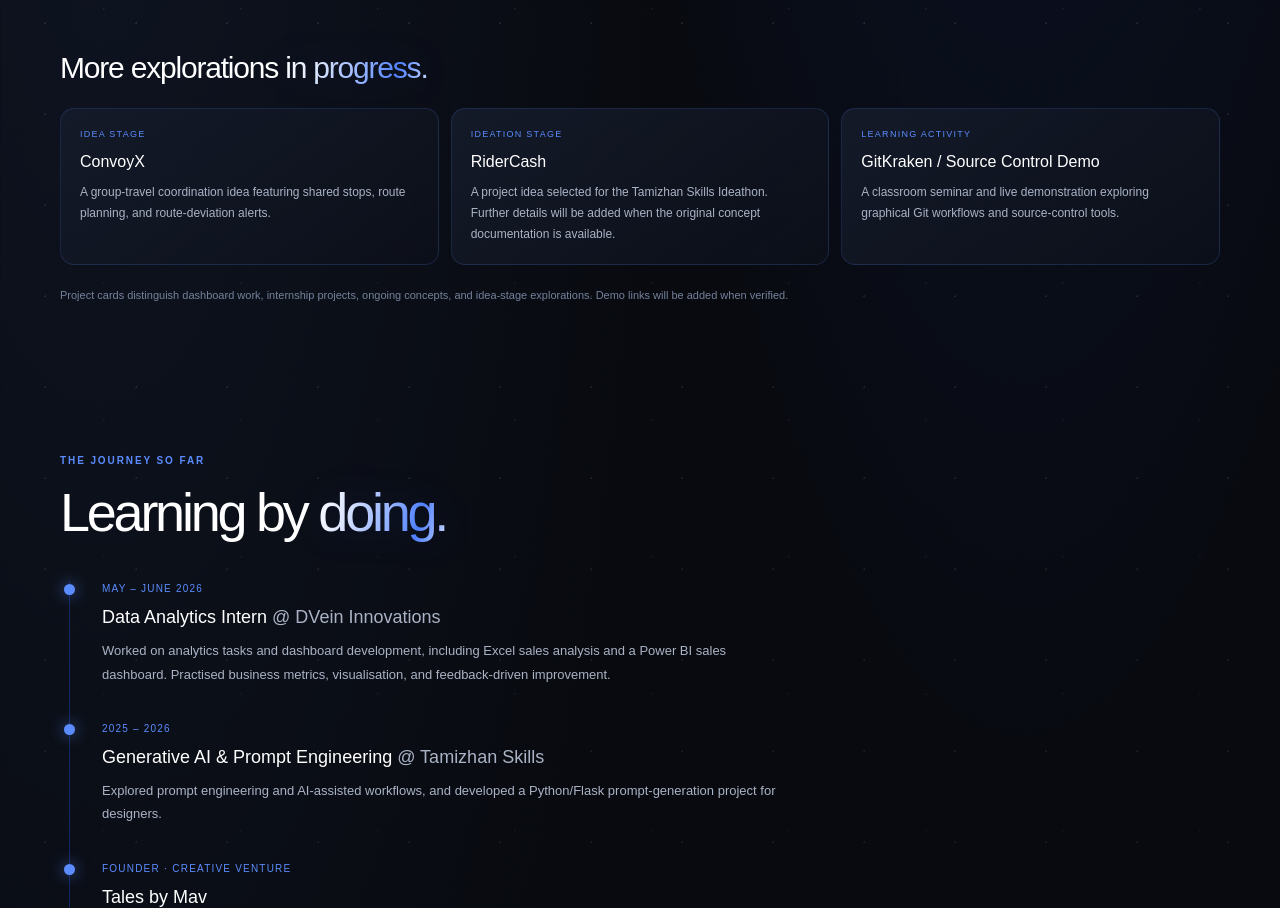
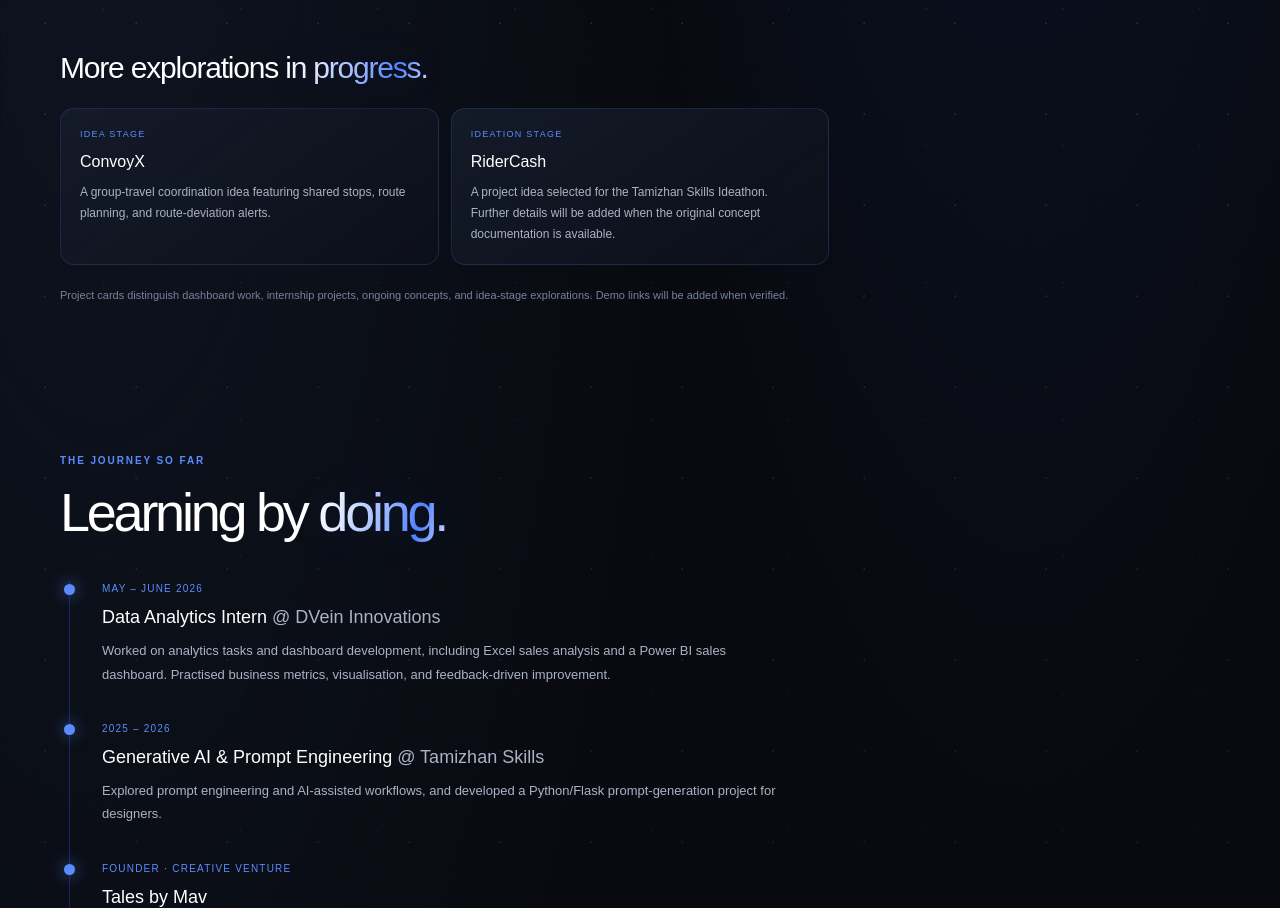
Before and after one commit to prathibha-1314/Portfolio, a Next.js app: page / in a window 1280 px wide. Shown: the part 2297-3205 px from the top of the page. Built offline with nearby package versions, Linux system fonts and the light colour scheme.

Commit message:
Remove GitKraken learning activity from portfolio

```diff
--- a/src/app/page.tsx
+++ b/src/app/page.tsx
@@ -13,7 +13,6 @@ const projects = [
 const explorations = [
   { name: "ConvoyX", type: "IDEA STAGE", description: "A group-travel coordination idea featuring shared stops, route planning, and route-deviation alerts." },
   { name: "RiderCash", type: "IDEATION STAGE", description: "A project idea selected for the Tamizhan Skills Ideathon. Further details will be added when the original concept documentation is available." },
-  { name: "GitKraken / Source Control Demo", type: "LEARNING ACTIVITY", description: "A classroom seminar and live demonstration exploring graphical Git workflows and source-control tools." },
 ];
 const skills = ["Python", "SQL fundamentals", "Excel", "Power BI", "Tableau", "Data visualisation", "EDA", "Generative AI", "Prompt engineering", "C", "Java basics", "HTML & CSS", "JavaScript", "Git & GitHub", "Product ideation"];
 
```
